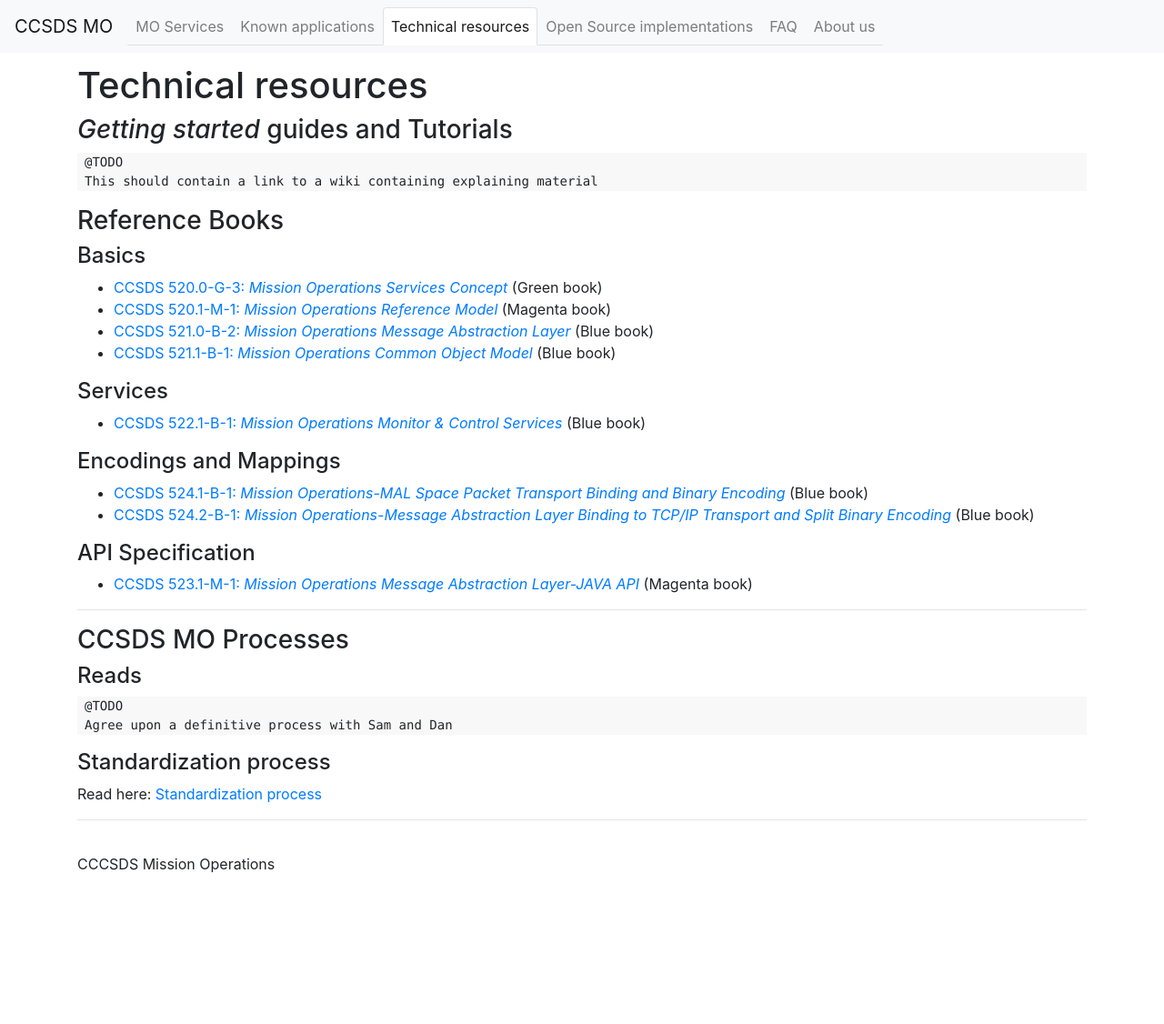
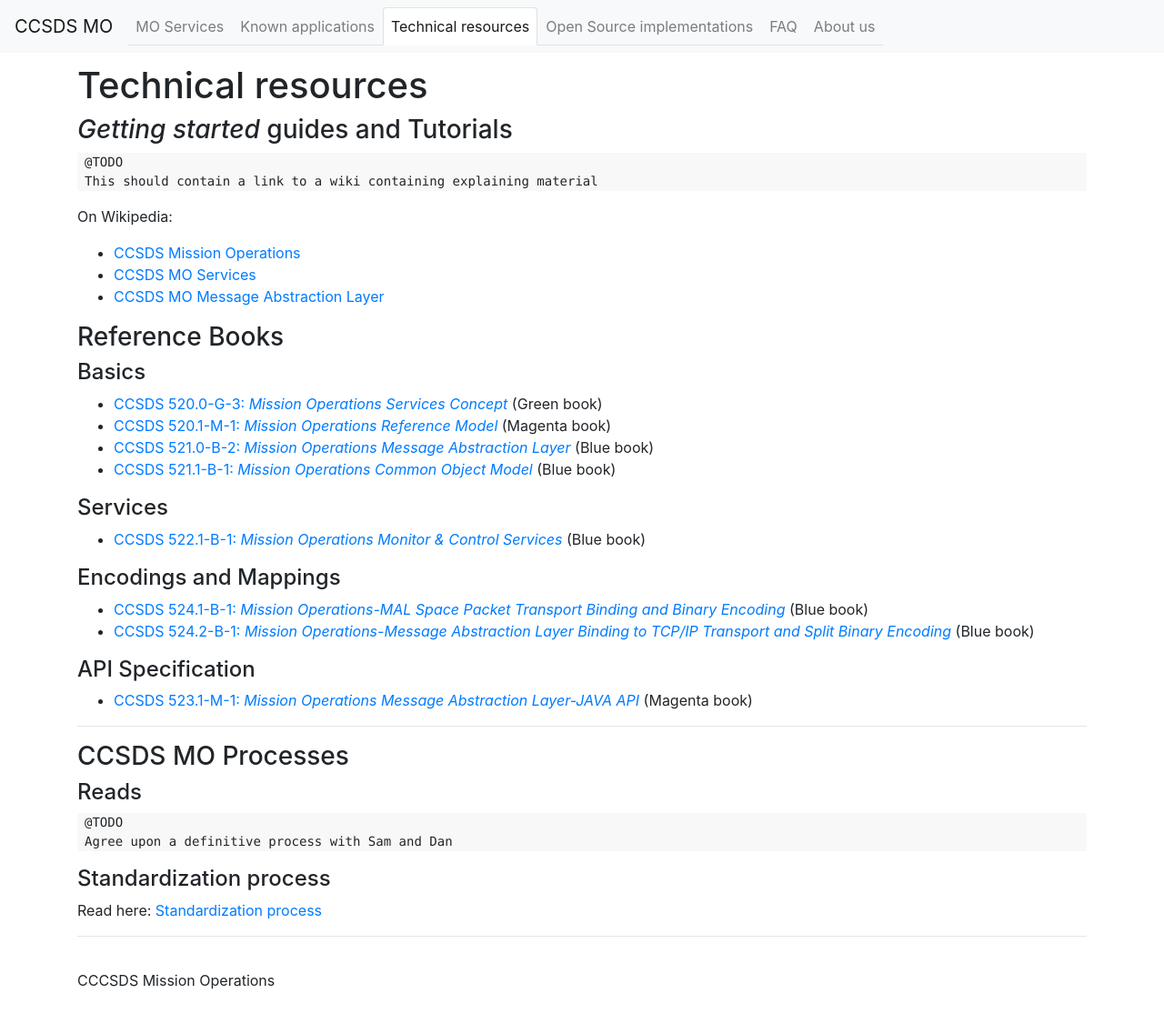
Before and after one commit to ccsdsmo/ccsdsmo.github.io, a Jekyll site: the page built from pages/technical-resources.md, in a window 1280 px wide and 1126 px high. Shown: the whole window at 91% size. Built offline with Jekyll 4.4.1, drawn with Linux system fonts in a browser that asks for light colours.

Commit message:
add wikipedia links

```diff
--- a/pages/technical-resources.md
+++ b/pages/technical-resources.md
@@ -9,6 +9,11 @@ permalink: /technical-resources
 
     @TODO
     This should contain a link to a wiki containing explaining material
+
+On Wikipedia:
+ * [CCSDS Mission Operations](https://en.wikipedia.org/wiki/CCSDS_Mission_Operations)
+ * [CCSDS MO Services](https://en.wikipedia.org/wiki/CCSDS_MO_Services)
+ * [CCSDS MO Message Abstraction Layer](https://en.wikipedia.org/wiki/Message_Abstraction_Layer)
 
 ### Reference Books
 
```
